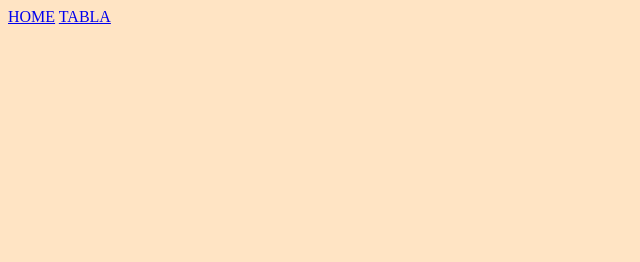
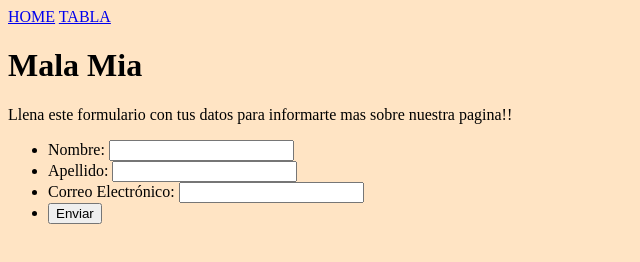
Before and after one commit to Agustinapelatti/evaluacion_de_dise-o, a plain HTML site: page formulario.html in a window 1280 px wide. Shown: the whole page, without its empty margins (0-640 px from the left). Drawn offline with Linux system fonts and the light colour scheme.

Commit message:
Update formulario.html

```diff
--- a/formulario.html
+++ b/formulario.html
@@ -14,6 +14,30 @@
 
 
     </header>
+    <main>
+        <h1>Mala Mia</h1>
+        <p>Llena este formulario con tus datos para informarte mas sobre nuestra pagina!!</p>
+
+        <form action="/submit_form">
+          <ul>
+            <li>
+              <label for="nombre">Nombre:</label>
+              <input type="text" id="nombre" name="nombre">
+            </li>
+            <li>
+              <label for="apellido">Apellido:</label>
+              <input type="text" id= "apellido" name= "apellido">
+            </li>
+            <li>
+              <label for="email">Correo Electrónico:</label>
+              <input type="email" id="email" name="email">
+            </li>
+            <li>
+              <input type="submit" value="Enviar">
+            </li>
+          </ul>
+        </form>
+    </main>
 
 </body>
 </html>
```
